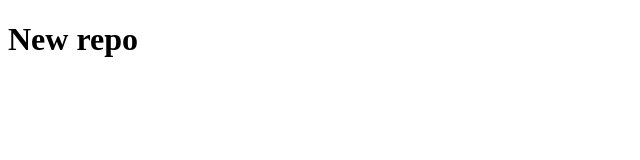
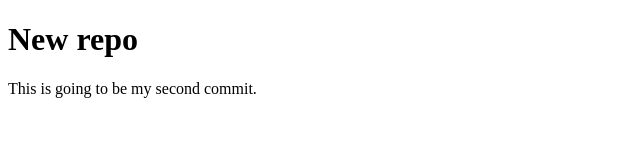
Before and after one commit to Taremwa29/new, a plain HTML site: page index.html in a window 1280 px wide. Shown: the whole page, without its empty margins (0-640 px from the left). Drawn offline with Linux system fonts and the light colour scheme.

Commit message:
SeCOND Commit

```diff
--- a/index.html
+++ b/index.html
@@ -7,5 +7,6 @@
 </head>
 <body>
     <h1>New repo</h1>
+    <p>This is going to be my second commit.</p>
 </body>
 </html>
```
